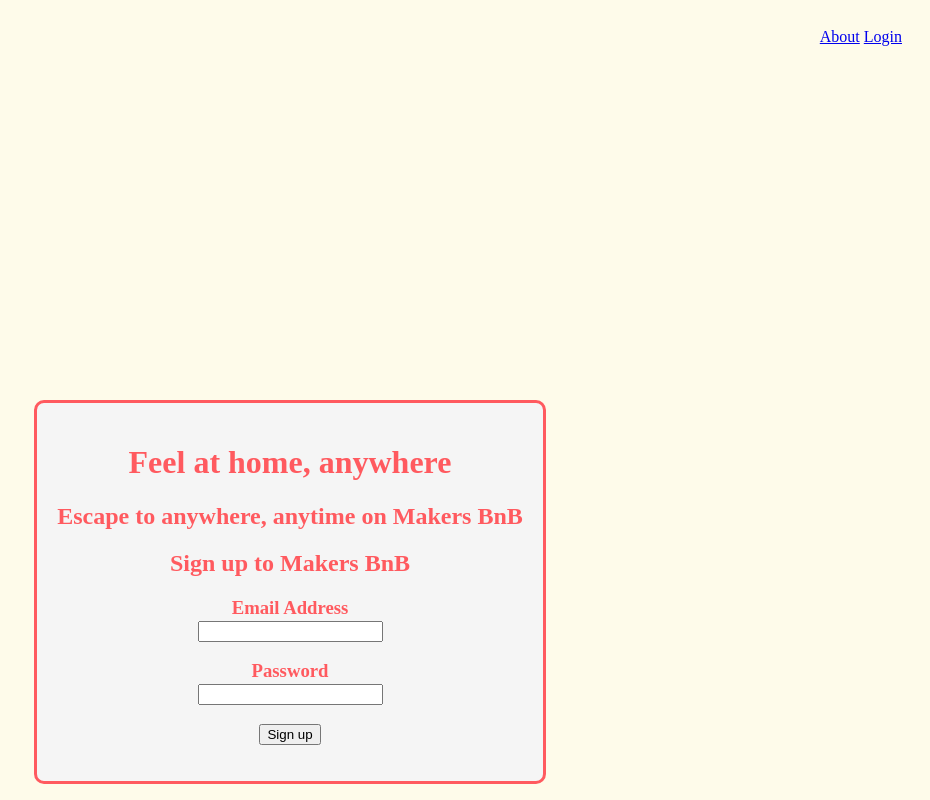
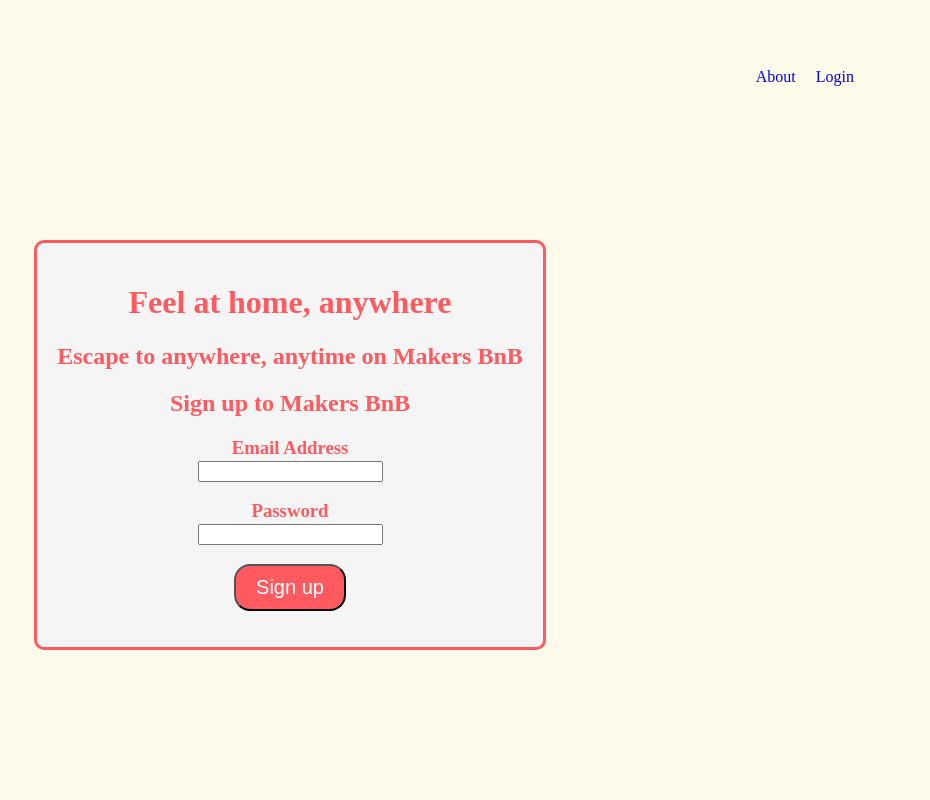
Before and after one commit to hudaa12/MakersBnB, a Flask app: page / in a window 1280 px wide. Shown: the whole page, without its empty margins (350-1280 px from the left). Run offline with Flask 3, Linux system fonts and the light colour scheme; some web fonts are replaced.

Commit message:
css updates

```diff
--- a/static/style.css
+++ b/static/style.css
@@ -15,6 +15,10 @@
     font-display: 'swap';
   }
 
+a {
+ text-decoration: none;
+}
+
 body {
     background-color: #FEFBEA;
     display: grid;
@@ -24,9 +28,14 @@ body {
     color: #FF5A5F;
     }
 
+.button {
+    padding: 8px;
+}
+
 .nav {
       margin-left: auto;
-      padding: 20px;
+      padding: 60px;
+      font-weight: 1.5rem;
   }
 
 .main-box{
@@ -34,7 +43,7 @@ body {
   background-color: #F5F5F5;
   text-align: center;
   position: absolute;
-  top: 50%;
+  top: 30%;
   border: solid;
   border-radius: 10px;
   padding: 20px;
@@ -46,3 +55,22 @@ body {
   font-family: TwitterChirpExtendedHeavy;
 
 }
+
+.btn {
+
+    -webkit-border-radius: 16;
+    -moz-border-radius: 16;
+    border-radius: 16px;
+    font-family: Arial;
+    color: #ffffff;
+    font-size: 20px;
+    background: #FF5A5F;
+    padding: 10px 20px 10px 20px;
+    text-decoration: none;
+  }
+
+  .btn:hover {
+    background: #ffffff;
+    color: #FF5A5F;;
+    text-decoration: none;
+  }
--- a/templates/index.html
+++ b/templates/index.html
@@ -27,7 +27,7 @@
           <input type="text" name="password" id="password" />
         </h3>
 
-        <p><input type="submit" value="Sign up" class="button" /></p>
+        <p><input type="submit" value="Sign up" class="btn" /></p>
       </form>
     </div>
   </div>
```
Also changed, not shown: templates/space.html (+9 -2 lines), 2 other files.
